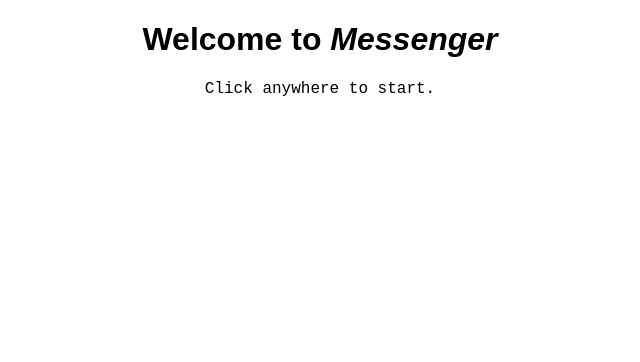
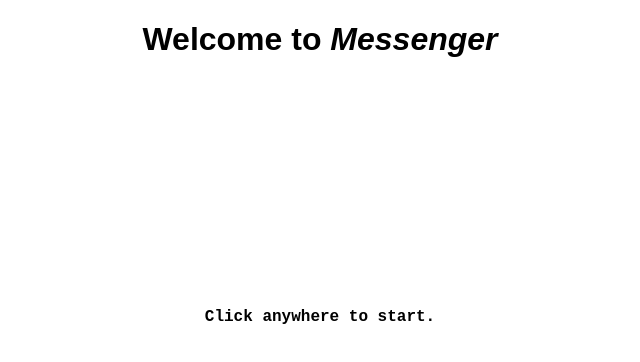
Before and after one commit to efoneon/chatterBox, a website built with Parcel: page src/index.html in a window 1280 px wide. Shown: the whole page, without its empty margins (320-960 px from the left). Built offline with nearby package versions, Linux system fonts and the light colour scheme.

Commit message:
Added 2 property's in the class "start"

```diff
--- a/src/styles.css
+++ b/src/styles.css
@@ -12,4 +12,6 @@
 
 .start {
   font-family: "Courier New", Courier, monospace;
+  font-weight: bolder;
+  margin-top: 250px;
 }
```
